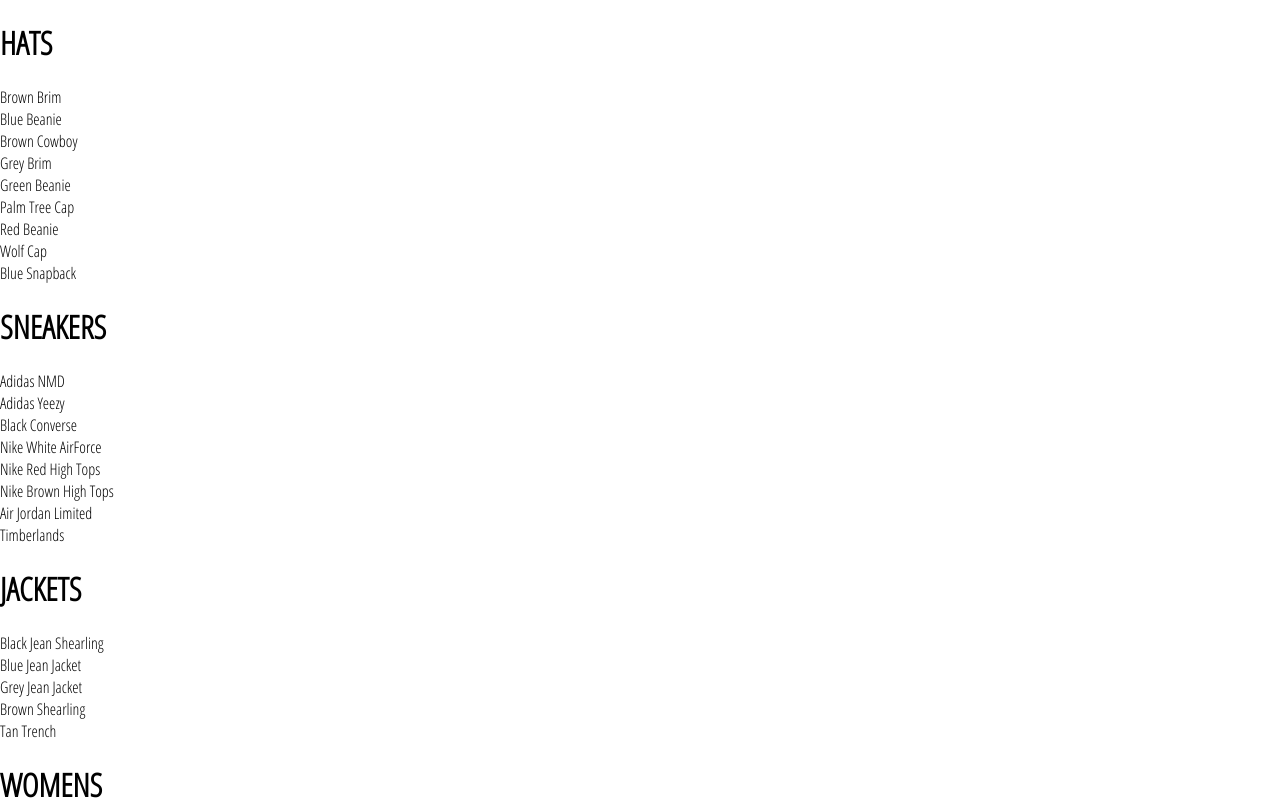
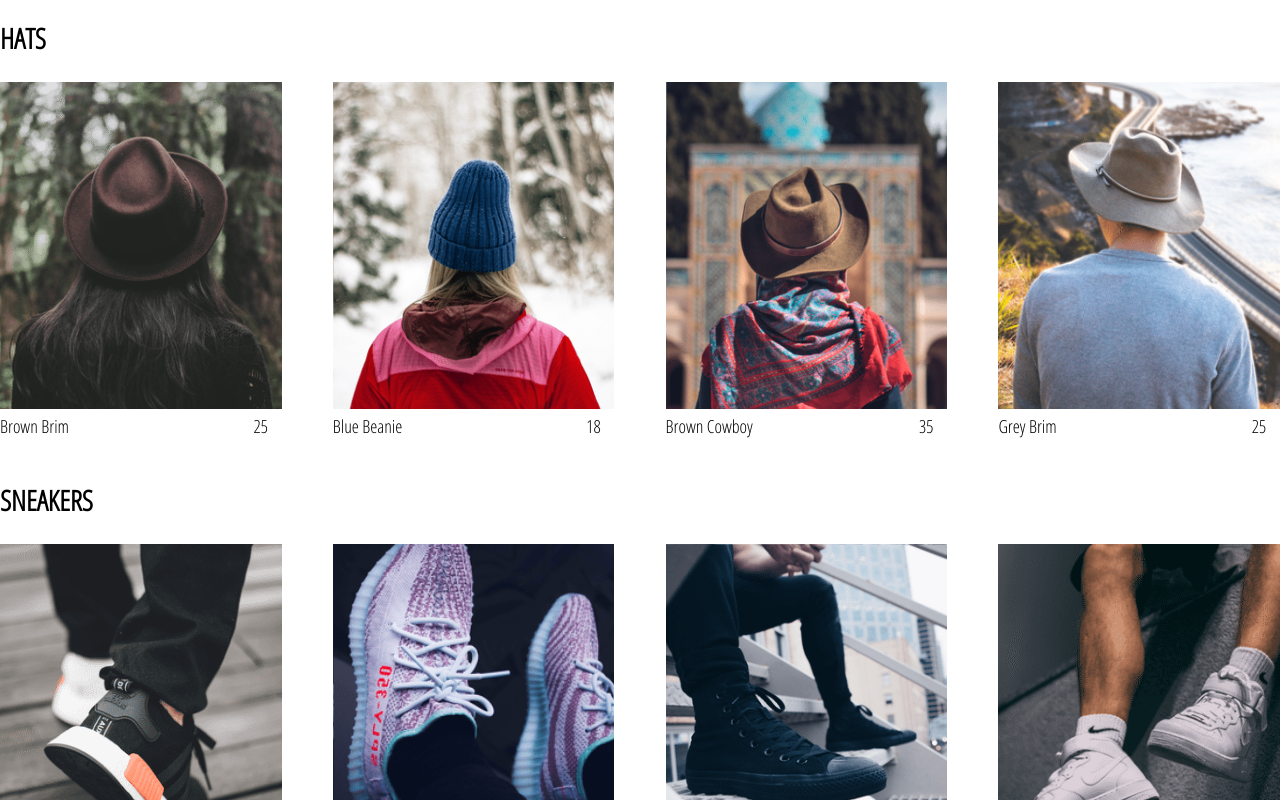
Before and after one commit to leobewater/udemy-complete-react-dev-ecom-store, a React (Create React App) app: page /shop in a window 1280 px wide. Shown: the top 800 px of the page. Built offline with nearby package versions, Linux system fonts and the light colour scheme.

Commit message:
add collection item component and styles

```diff
--- /dev/null
+++ b/src/components/collection-item/collection-item.component.jsx
@@ -0,0 +1,18 @@
+import React from 'react'
+
+import './collection-item.styles.scss'
+
+const CollectionItem = ({ id, name, price, imageUrl }) => (
+  <div className="collection-item">
+    <div
+      className="image"
+      style={{ backgroundImage: `url(${imageUrl})` }}
+    ></div>
+    <div className="collection-footer">
+      <span className="name">{name}</span>
+      <span className="price">{price}</span>
+    </div>
+  </div>
+)
+
+export default CollectionItem
--- /dev/null
+++ b/src/components/collection-item/collection-item.styles.scss
@@ -0,0 +1,32 @@
+.collection-item {
+  width: 22%;
+  display: flex;
+  flex-direction: column;
+  height: 350px;
+  align-items: center;
+
+  .image {
+    width: 100%;
+    height: 95%;
+    background-size: cover;
+    background-position: center;
+    margin-bottom: 5px;
+  }
+
+  .collection-footer {
+    width: 100%;
+    height: 5%;
+    display: flex;
+    justify-content: space-between;
+    font-size: 18px;
+
+    .name {
+      width: 90%;
+      margin-bottom: 15px;
+    }
+
+    .price {
+      width: 10%;
+    }
+  }
+}
--- a/src/components/collection-preview/collection-preview.component.jsx
+++ b/src/components/collection-preview/collection-preview.component.jsx
@@ -1,14 +1,17 @@
 import React from 'react'
+import CollectionItem from '../collection-item/collection-item.component'
 
 import './collection-preview.styles.scss'
 
 const CollectionPreview = ({ title, items }) => (
-  <div class="collection-preview">
+  <div className="collection-preview">
     <h1 className="title">{title.toUpperCase()}</h1>
     <div className="preview">
-      {items.map((item) => (
-        <div key={item.id}>{item.name}</div>
-      ))}
+      {items
+        .filter((item, idx) => idx < 4)
+        .map(({id, ...otherItemProps}) => (
+          <CollectionItem key={id} {...otherItemProps} />
+        ))}
     </div>
   </div>
 )
--- a/src/components/collection-preview/collection-preview.styles.scss
+++ b/src/components/collection-preview/collection-preview.styles.scss
@@ -0,0 +1,15 @@
+.collection-preview {
+  display: flex;
+  flex-direction: column;
+  margin-bottom: 30px;
+
+  .title {
+    font-size: 28px;
+    margin-bottom: 25px;
+  }
+
+  .preview {
+    display: flex;
+    justify-content: space-between;
+  }
+}
```
